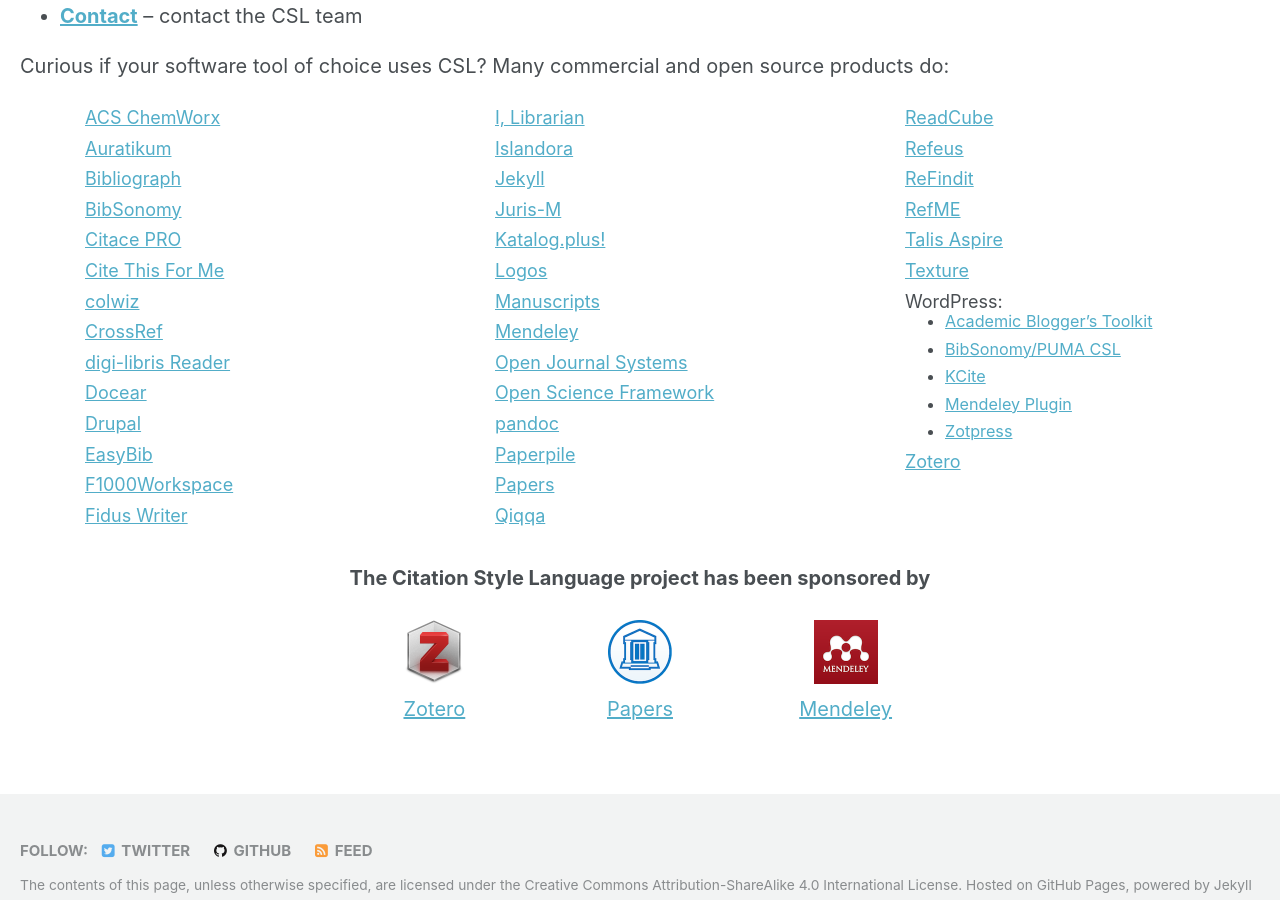
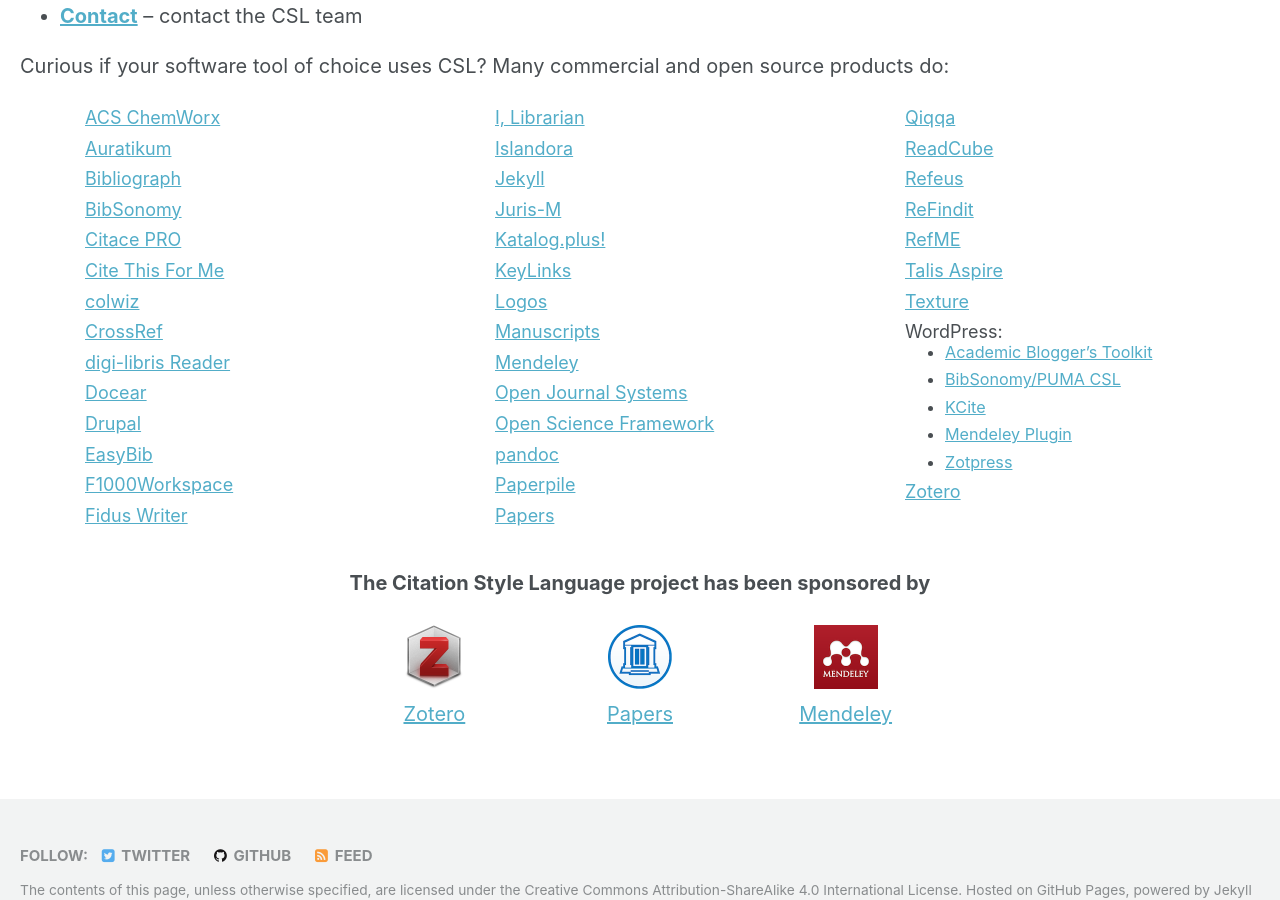
Before and after one commit to citation-style-language/citation-style-language.github.io, a Jekyll site: the page built from _pages/index.md, in a window 1280 px wide and 900 px high, scrolled down 698 px. Built offline with Jekyll 4.4.1, drawn with Linux system fonts in a browser that asks for light colours; the list of posts is cut into pages by our own code.

Commit message:
Add KeyLinks to list of products using CSL
Was informed of this by Meghan Mazella from the Copyright Licensing Agency (https://www.cla.co.uk/)

```diff
--- a/_pages/index.md
+++ b/_pages/index.md
@@ -46,6 +46,8 @@
     url: https://juris-m.github.io/
   - title: Katalog.plus!
     url: http://katalogplus.ub.uni-bielefeld.de/
+  - title: KeyLinks
+    url: http://www.keylinks.org/
   - title: Logos
     url: http://www.logos.com/
   - title: Manuscripts
```
